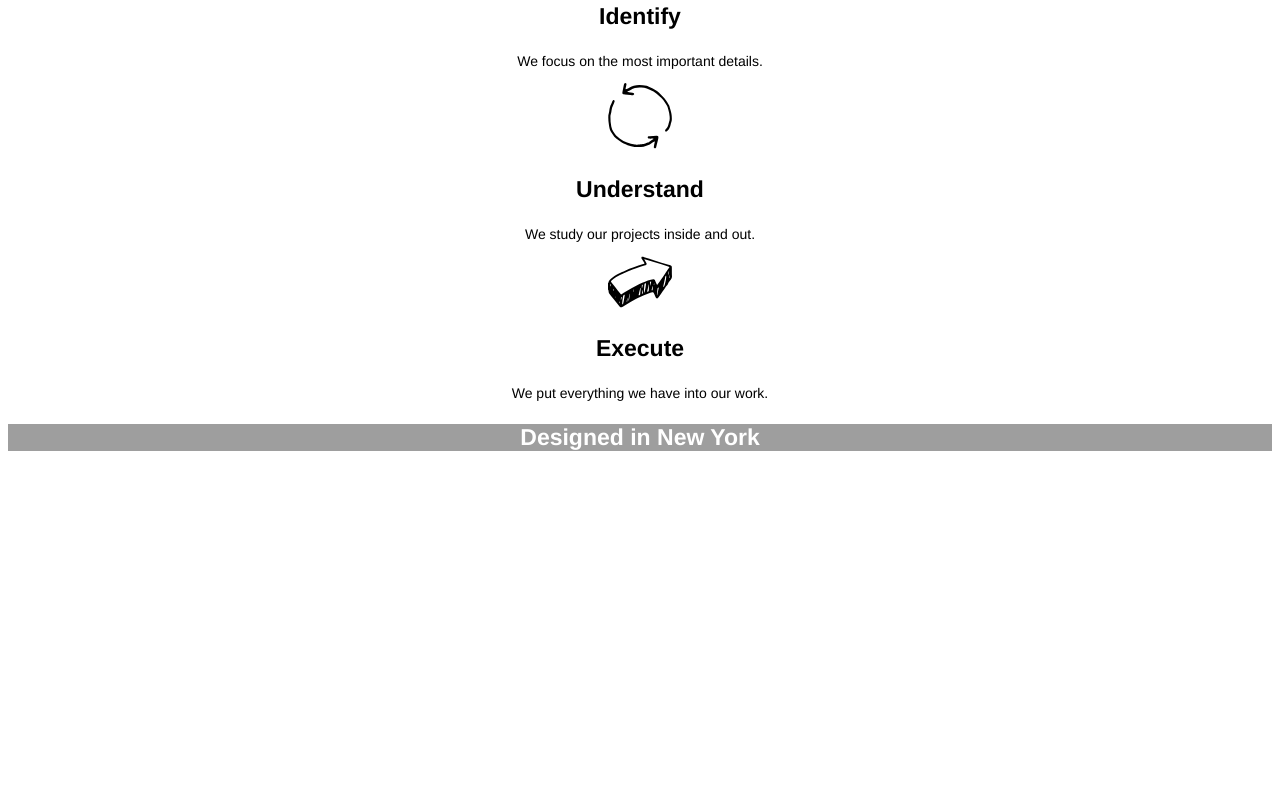
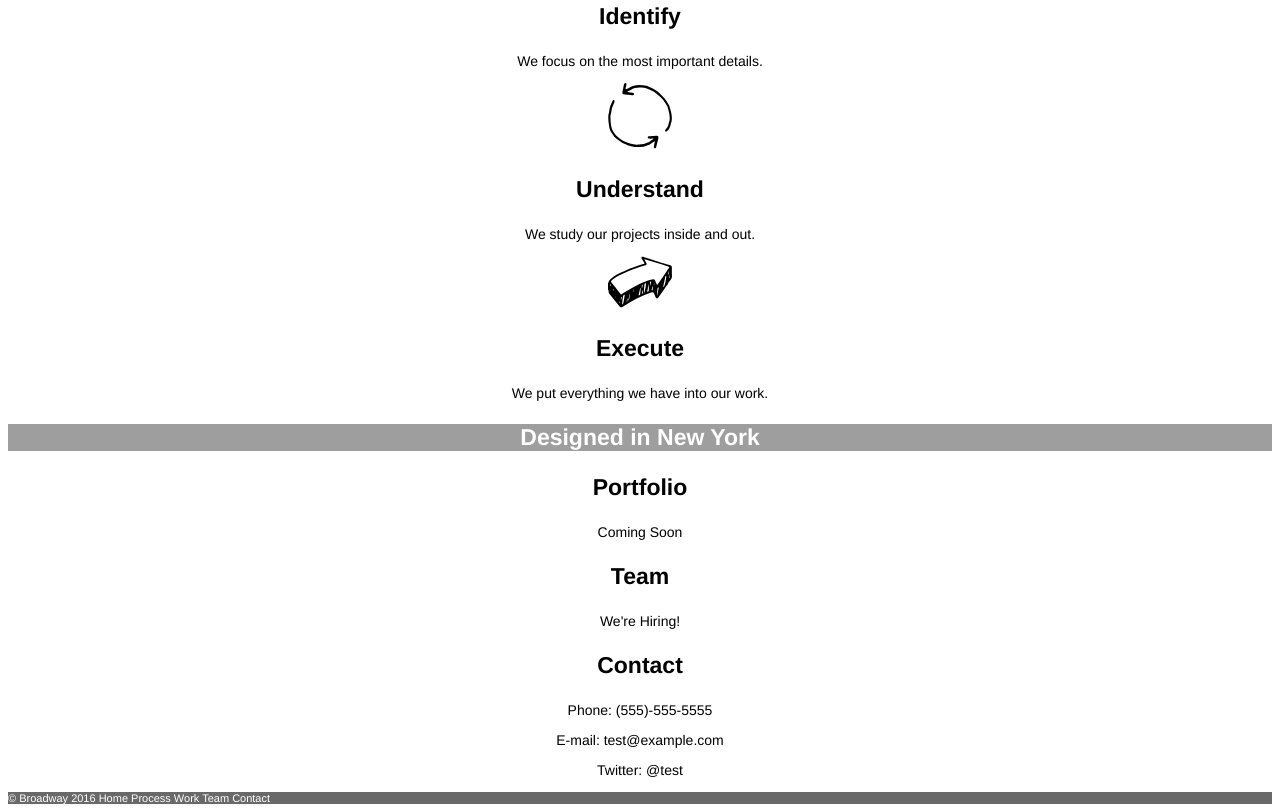
Before and after one commit to juliaschwarz/broadway, a plain HTML site: page index.html in a window 1280 px wide. Shown: the part 464-1276 px from the top of the page. Before the commit the page ends 938 px from the top, so only its background shows below. Drawn offline with Linux system fonts and the light colour scheme; grey boxes are pictures that could not be loaded.

Commit message:
final version

```diff
--- a/index.html
+++ b/index.html
@@ -5,7 +5,6 @@
     <title>Broadway</title>
   </head>
   <body>
-
     <div class="broadway">
       <h1>Broadway Design</h1>
       <div class="nav"
@@ -34,6 +33,21 @@
       <div class="broadway">
         <h3>Designed in New York</h3>
       </div>
+<div class="portfolio">
+<h3>Portfolio</h3>
+<p>Coming Soon</p>
+<h3>Team</h3>
+<p>We're Hiring!</p>
+<h3>Contact</h3>
+<p>Phone: (555)-555-5555</p>
+
+<p>E-mail: test@example.com</p>
+
+<p>Twitter: @test</p>
+</div>
+
+<div class="copyright">
+&copy Broadway 2016 Home Process Work Team Contact
 
 </div>
 </body>
--- a/resources/css/style.css
+++ b/resources/css/style.css
@@ -8,10 +8,10 @@
 }
 
 /* Centered text */
-  .broadway {
-    background-image: url(https://s3.amazonaws.com/codecademy-content/programs/freelance-one/broadway/images/the-flatiron-building.png);
-    text-align: center;
-    color: white;
+.broadway {
+  background-image: url(https://s3.amazonaws.com/codecademy-content/programs/freelance-one/broadway/images/the-flatiron-building.png);
+  text-align: center;
+  color: white;
 }
 
 .broadway h1 {
@@ -35,7 +35,6 @@
   font-size: 32px;
 }
 
-
 .process h3 {
   font-size: 23px;
 }
@@ -43,3 +42,10 @@
 p {
   font-size: 14px;
 }
+
+.copyright {
+  text-align: left;
+  background-color: dimgray;
+  font-size: 11px;
+  color: white;
+}
```
